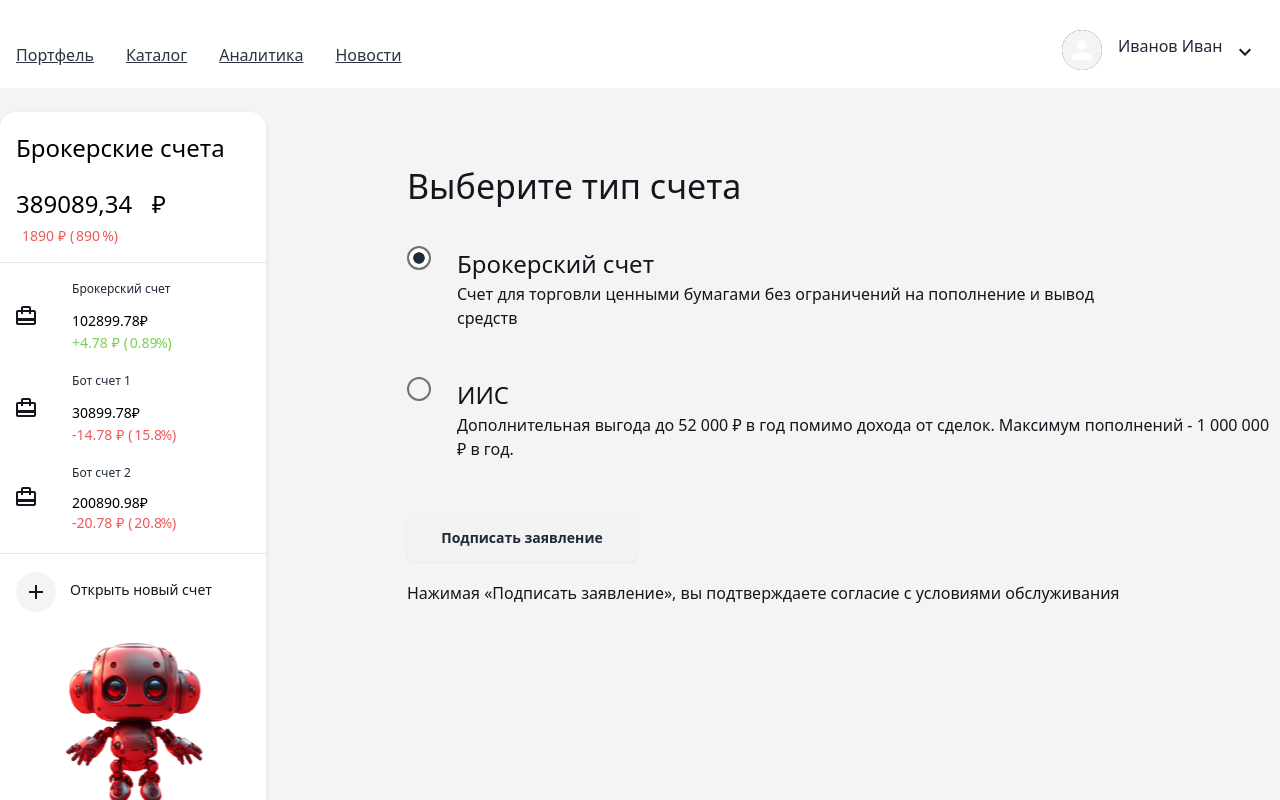
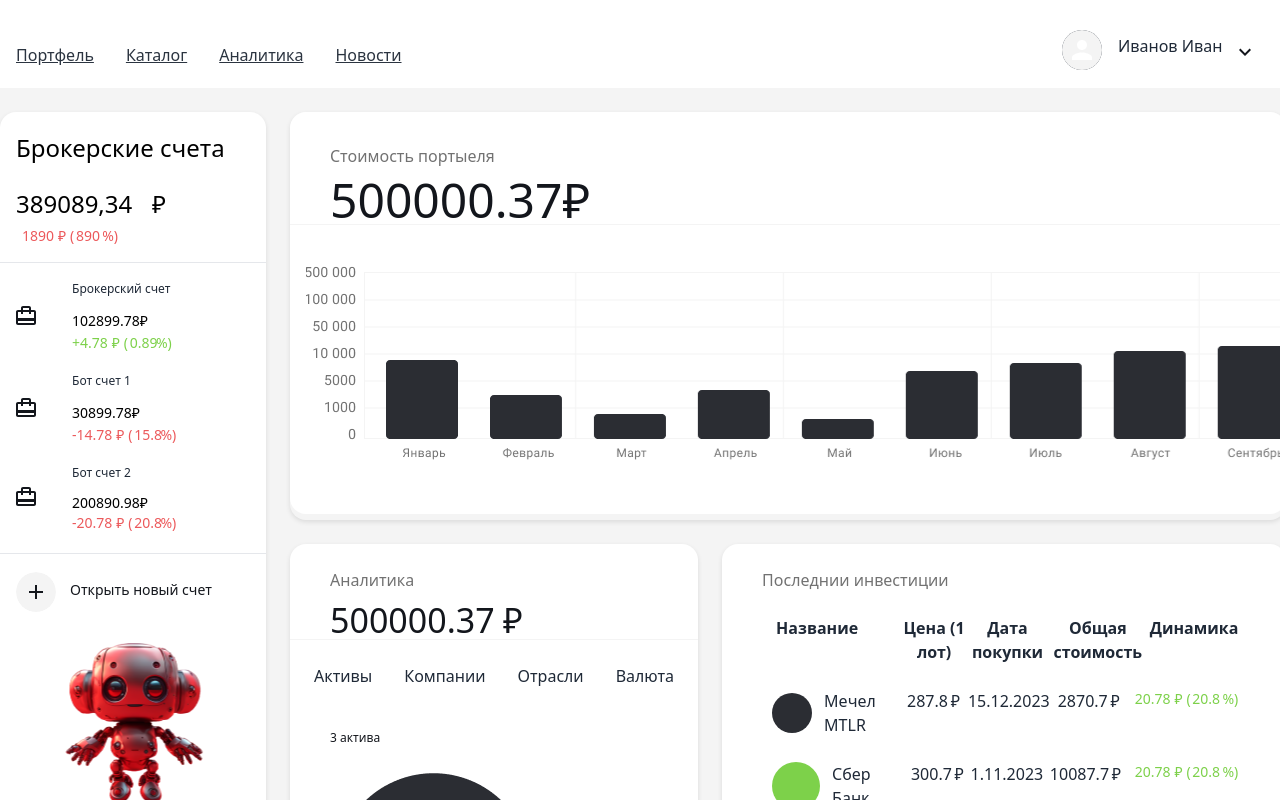
Before and after one commit to AndreiNosov/Moex_contest, a React (Create React App) app: page / in a window 1280 px wide. Shown: the top 800 px of the page. Built offline with nearby package versions, Linux system fonts and the light colour scheme.

Commit message:
[02]: comments is ubdate

```diff
--- a/src/components/main/Main.js
+++ b/src/components/main/Main.js
@@ -6,9 +6,15 @@ import OpenBankFC from './bank_account/OpenBank.js'
 
 export default function MainFC() {
 	return (
-		<main className="pl-6 openk_bank">
-			{ /* Main page */}
-			{/* <section className=" rounded-2xl mb-6">
+		<main className="pl-6">
+			{ /* Main page  главная страница
+			Чтоб видеть "Выберите тип счета"
+				- вставьте класс "<main className="pl-6 openk_bank">"
+				- ниже раскоментировать "Выберите тип счета"
+
+
+			*/}
+			<section className=" rounded-2xl mb-6">
 				<StatisticsFC />
 			</section>
 			<section className="analytics mb-4 ">
@@ -17,13 +23,13 @@ export default function MainFC() {
 			<section className="events rounded-2xl bg-white rounded-2xl min-h-[476px] grow pt-6">
 
 				<LastEventsFC />
-			</section> */}
+			</section>
 
 
-			{ /* Open банк oсcount / Открыть счет  */}
-			<section className=" rounded-2xl mb-6">
+			{ /* "Выберите тип счета"  */}
+			{/* <section className=" rounded-2xl mb-6">
 				<OpenBankFC />
-			</section>
+			</section> */}
 
 		</main>
 	)
```
